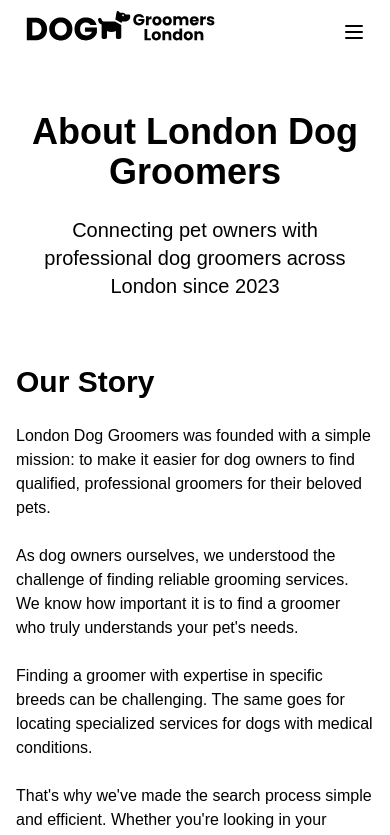
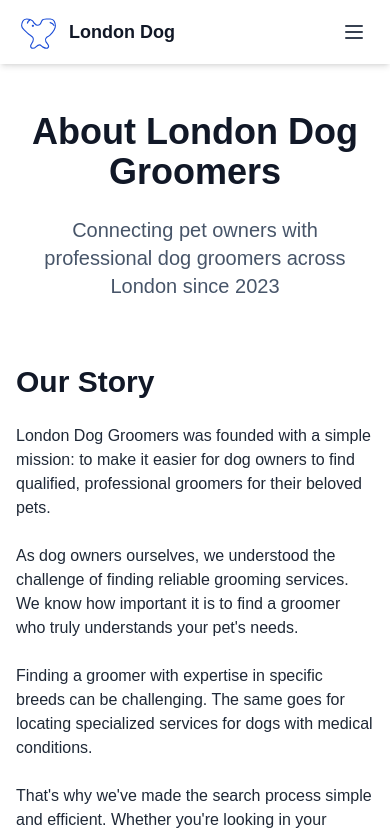
Before and after one commit to JohnnyRid/londondoggroomers, a Next.js app: page /about in a window 390 px wide. Shown: the top 835 px of the page. Built offline with nearby package versions, Linux system fonts and the light colour scheme; no server answers.

Commit message:
Fix mobile styling issues and improve dark mode compatibility

```diff
--- a/app/components/Navbar.tsx
+++ b/app/components/Navbar.tsx
@@ -1,27 +1,52 @@
 'use client';
-
 import Link from 'next/link';
 import Image from 'next/image';
-import { useState } from 'react';
+import { useState, useEffect } from 'react';
 
 export default function Navbar() {
   const [isMenuOpen, setIsMenuOpen] = useState(false);
+  const [scrolled, setScrolled] = useState(false);
+
+  // Add scroll effect for navbar
+  useEffect(() => {
+    const handleScroll = () => {
+      if (window.scrollY > 20) {
+        setScrolled(true);
+      } else {
+        setScrolled(false);
+      }
+    };
+
+    window.addEventListener('scroll', handleScroll);
+    return () => window.removeEventListener('scroll', handleScroll);
+  }, []);
 
   return (
-    <nav className="bg-white shadow-md">
+    <nav className={`bg-white shadow-md sticky top-0 z-50 transition-all duration-200 ${scrolled ? 'shadow-lg' : ''}`}>
       <div className="max-w-7xl mx-auto px-4 sm:px-6 lg:px-8">
         <div className="flex justify-between h-16">
           <div className="flex">
             <div className="flex-shrink-0 flex items-center">
               <Link href="/" className="flex items-center">
+                {/* Use a different logo based on screen size for better visibility */}
                 <Image
                   src="/images/Black-London-Logo.svg"
                   alt="London Dog Groomers Logo"
-                  width={200}
-                  height={50}
-                  className="mr-2"
+                  width={180}
+                  height={45}
+                  className="hidden sm:block" // Hide on mobile
                   priority
                 />
+                {/* Mobile version with better visibility */}
+                <Image
+                  src="/images/logo.svg"
+                  alt="London Dog Groomers Logo"
+                  width={45}
+                  height={45}
+                  className="sm:hidden" // Only show on mobile
+                  priority
+                />
+                <span className="ml-2 text-lg font-semibold text-gray-900 sm:hidden">London Dog</span>
               </Link>
             </div>
           </div>
@@ -51,7 +76,7 @@
           <div className="flex items-center sm:hidden">
             <button
               onClick={() => setIsMenuOpen(!isMenuOpen)}
-              className="inline-flex items-center justify-center p-2 rounded-md text-gray-700 hover:text-blue-600 hover:bg-gray-50 focus:outline-none"
+              className="inline-flex items-center justify-center p-2 rounded-md text-gray-700 hover:text-blue-600 hover:bg-gray-50 focus:outline-none focus:ring-2 focus:ring-blue-500"
               aria-expanded={isMenuOpen}
             >
               <span className="sr-only">Open main menu</span>
@@ -83,7 +108,7 @@
       </div>
 
       {/* Mobile menu, show/hide based on menu state */}
-      <div className={`${isMenuOpen ? 'block' : 'hidden'} sm:hidden`}>
+      <div className={`${isMenuOpen ? 'block' : 'hidden'} sm:hidden mobile-nav-menu`}>
         <div className="px-2 pt-2 pb-3 space-y-1">
           <Link
             href="/"
@@ -113,15 +138,17 @@
           >
             Contact
           </Link>
+          <div className="pt-2 mt-2 border-t border-gray-200">
             <Link
               href="/contact"
-            className="block px-3 py-2 rounded-md text-base font-medium text-gray-700 hover:text-blue-600 hover:bg-gray-50"
+              className="block px-3 py-2 rounded-md text-base font-medium text-white bg-blue-600 text-center"
               onClick={() => setIsMenuOpen(false)}
             >
               Register Your Business
             </Link>
           </div>
         </div>
+      </div>
     </nav>
   );
 }
--- a/app/globals.css
+++ b/app/globals.css
@@ -4,19 +4,23 @@
 
 :root {
   --background: #ffffff;
-  --foreground: #000000;  /* Using pure black for maximum contrast */
+  --foreground: #1f2937;  /* Using a softer black for better readability */
   --gray-800: #1f2937;
   --gray-900: #111827;
   --blue-800: #1e40af;
   --blue-900: #172554;
 }
 
+/* Eliminate the dark mode color scheme toggle that's causing issues */
+/* We'll implement a manual toggle later if needed */
+/*
 @media (prefers-color-scheme: dark) {
   :root {
     --background: #0a0a0a;
-    --foreground: #ffffff;  /* Using pure white for maximum contrast in dark mode */
+    --foreground: #ffffff;
   }
 }
+*/
 
 body {
   color: var(--foreground);
@@ -24,7 +28,8 @@
   font-family: Arial, Helvetica, sans-serif;
 }
 
-/* Base text styles with proper contrast */
+/* Remove these overrides that cause mobile issues */
+/*
 .text-gray-600,
 .text-gray-700,
 .text-gray-800,
@@ -32,7 +37,6 @@
   color: var(--foreground);
 }
 
-/* Ensure proper contrast for text containers */
 [class*="text-gray-"],
 .font-medium,
 .font-semibold,
@@ -45,10 +49,11 @@
 a:not([class*="bg-"]) {
   background-color: var(--background);
 }
+*/
 
-/* Enhanced mobile contrast */
+/* Remove the problematic mobile overrides */
+/*
 @media (max-width: 640px) {
-  /* All text elements */
   [class*="text-gray-"],
   .font-medium,
   .font-semibold,
@@ -63,13 +68,11 @@
     background-color: var(--background) !important;
   }
 
-  /* Service tags */
   .bg-blue-100.text-blue-800 {
     background-color: var(--blue-900) !important;
     color: #ffffff !important;
   }
 
-  /* All buttons and interactive elements */
   .text-white.bg-blue-600,
   .text-white.bg-blue-700,
   .bg-blue-600,
@@ -80,7 +83,6 @@
     color: #ffffff !important;
   }
 
-  /* Links and interactive text */
   a:not([class*="bg-"]),
   button:not([class*="bg-"]),
   .text-blue-600,
@@ -89,33 +91,42 @@
     color: var(--blue-900) !important;
   }
 
-  /* Force white backgrounds to be pure white */
   .bg-white {
     background-color: #ffffff !important;
   }
 
-  /* Add solid background to elements with transparent backgrounds */
   [style*="background-color: rgba(0, 0, 0, 0)"],
   [style*="background-color: transparent"] {
     background-color: var(--background) !important;
   }
 
-  /* Ensure text on colored backgrounds has proper contrast */
   .bg-blue-50 *,
   .bg-gray-50 * {
     color: var(--foreground) !important;
   }
 
-  /* Price list items */
   li.flex {
     background-color: var(--background) !important;
     color: var(--foreground) !important;
   }
 
-  /* Contact items */
   li.flex.items-start {
     background-color: var(--background) !important;
     color: var(--foreground) !important;
+  }
+}
+*/
+
+/* Simple responsive adjustments */
+@media (max-width: 640px) {
+  /* Make buttons more visible */
+  .bg-blue-600, .bg-blue-700 {
+    @apply shadow-md;
+  }
+
+  /* Add mobile nav styles */
+  .mobile-nav-menu {
+    @apply bg-white border-t border-gray-200 shadow-md;
   }
 }
 
--- a/app/page.tsx
+++ b/app/page.tsx
@@ -320,13 +320,26 @@
       <header className="bg-white py-4 px-4 sm:px-8 shadow-sm">
         <div className="max-w-6xl mx-auto flex justify-between items-center">
           <Link href="/" className="flex items-center">
+            {/* Desktop logo */}
             <Image
               src="/images/Black-London-Logo.svg"
               alt="London Dog Groomers Logo"
               width={200}
               height={50}
+              className="hidden sm:block"
               priority
             />
+            {/* Mobile logo */}
+            <div className="flex items-center sm:hidden">
+              <Image
+                src="/images/logo.svg"
+                alt="London Dog Groomers Logo"
+                width={45}
+                height={45}
+                priority
+              />
+              <span className="ml-2 text-lg font-semibold text-gray-900">London Dog</span>
+            </div>
           </Link>
           <nav className="hidden md:flex gap-6">
             <Link href="/groomers" className="text-gray-600 hover:text-blue-600">Find Groomers</Link>
@@ -336,7 +349,7 @@
           <Link href="/contact" className="hidden md:block bg-blue-600 hover:bg-blue-700 text-white px-4 py-2 rounded-md transition-colors">
             Register Your Business
           </Link>
-          <button className="md:hidden text-gray-800">
+          <button className="md:hidden text-gray-800 p-2 bg-gray-100 rounded-md hover:bg-gray-200">
             <svg xmlns="http://www.w3.org/2000/svg" className="h-6 w-6" fill="none" viewBox="0 0 24 24" stroke="currentColor">
               <path strokeLinecap="round" strokeLinejoin="round" strokeWidth={2} d="M4 6h16M4 12h16M4 18h16" />
             </svg>
```
Lines whose indentation alone changed are shown as unchanged.
